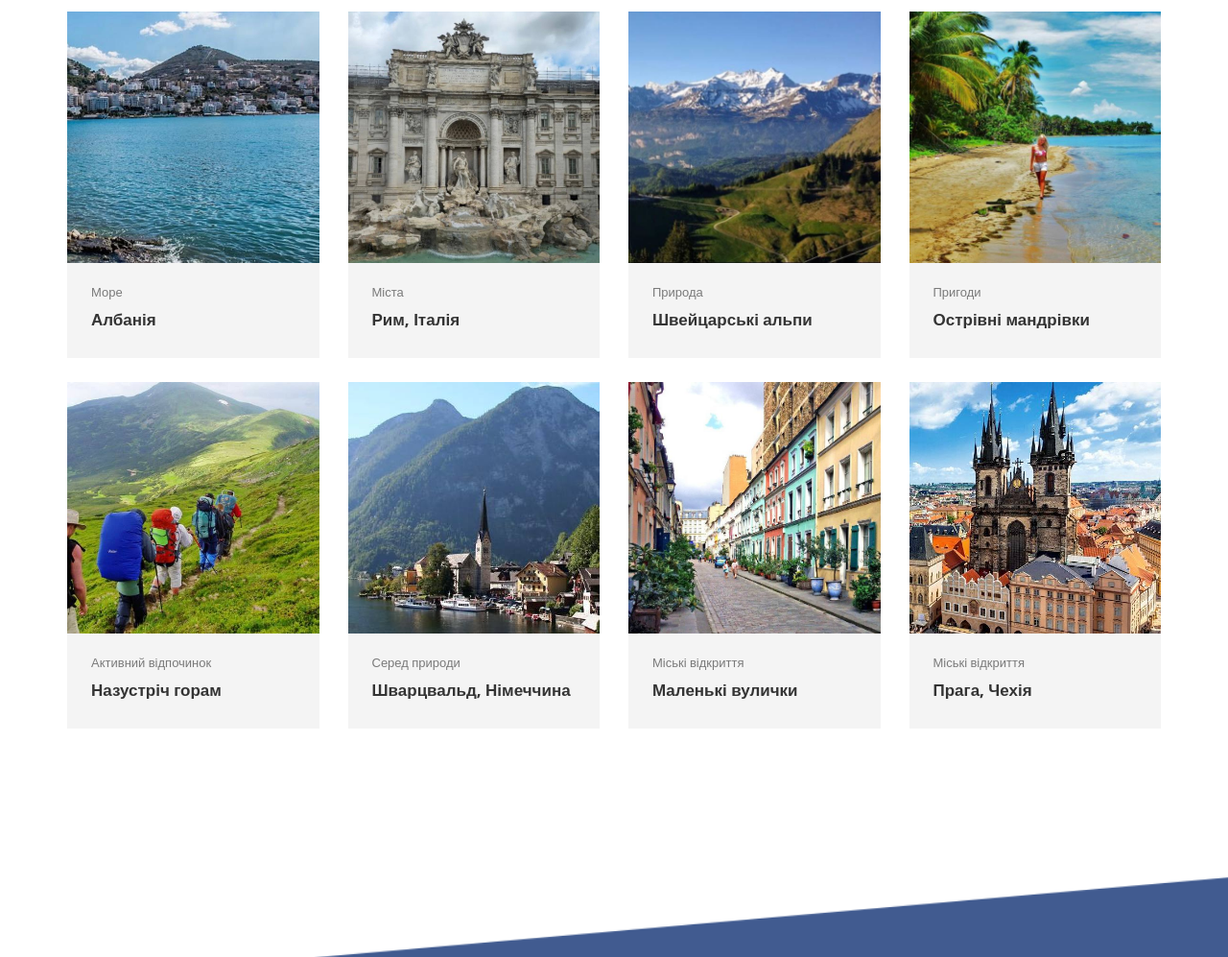
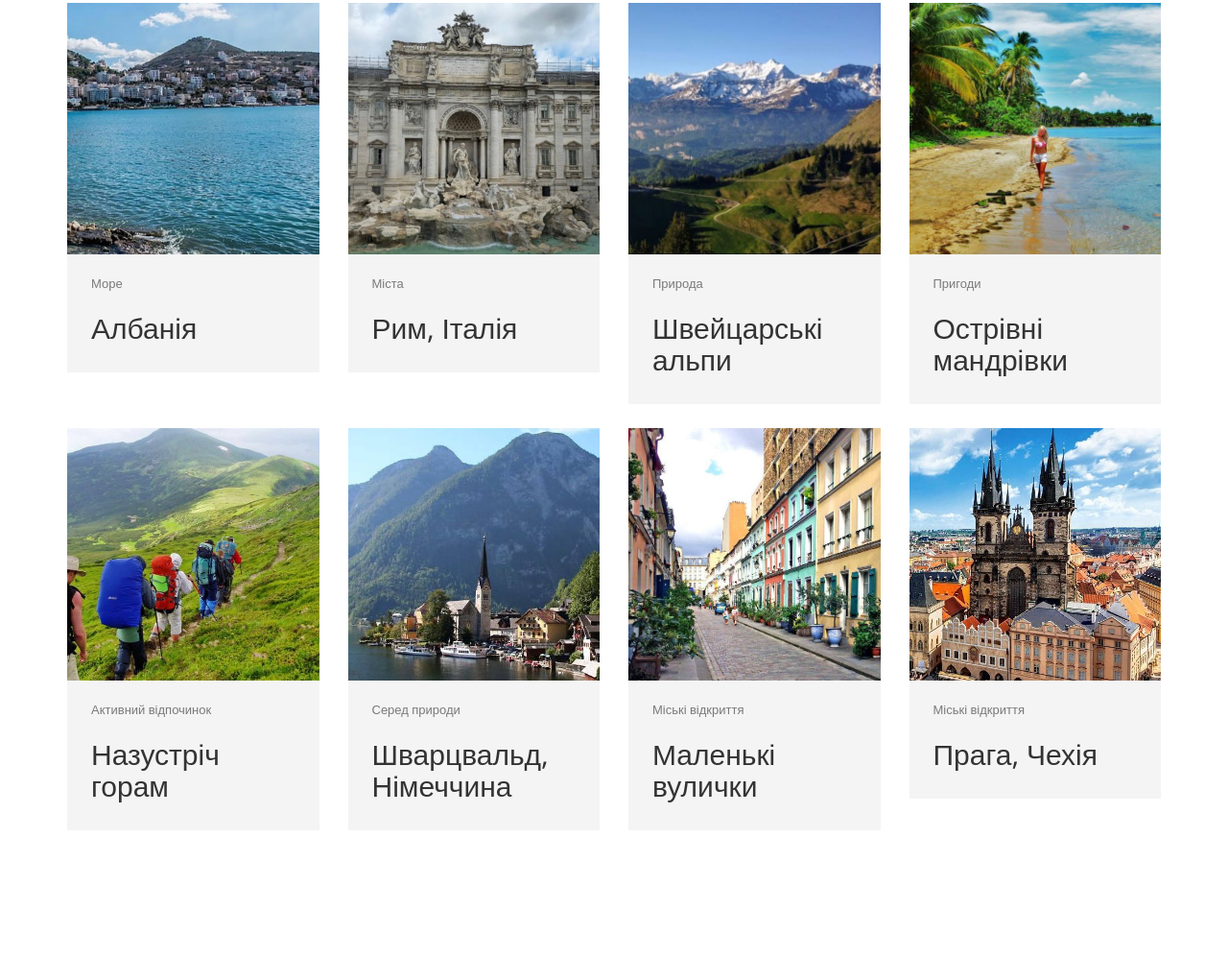
Before and after one commit to SashaV3110/Travel, a plain HTML site: page portfolio-page.html in a window 1280 px wide. Shown: the part 879-1876 px from the top of the page at 96% size. Drawn offline with nearby package versions, Linux system fonts and the light colour scheme.

Commit message:
Update portfolio-page.html

```diff
--- a/portfolio-page.html
+++ b/portfolio-page.html
@@ -51,7 +51,7 @@ http://www.tooplate.com/view/2091-ziggy
             <div class="row">
               <div class="col-md-12">
                 <div class="text-content">
-                  <h2>Світ у кадрі</h2>
+                  <h1>Світ у кадрі</h1>
                   <div class="line-dec"></div>
                   <span>Місця, які надихають вирушит в дорогу</span>
                 </div>
@@ -97,7 +97,7 @@ http://www.tooplate.com/view/2091-ziggy
                               </div>
                               <div class="text">
                                 <span>Море</span>
-                                <h4>Албанія</h4>
+                                <h2>Албанія</h2>
                               </div>
                             </div>
                             <div class="col-md-3 col-sm-6 project-item  mix cities">
@@ -106,7 +106,7 @@ http://www.tooplate.com/view/2091-ziggy
                               </div>
                               <div class="text">
                                 <span>Міста</span>
-                                <h4>Рим, Італія</h4>
+                                <h2>Рим, Італія</h2>
                               </div>
                             </div>
                             <div class="col-md-3 col-sm-6 project-item mix nature">
@@ -115,7 +115,7 @@ http://www.tooplate.com/view/2091-ziggy
                               </div>
                               <div class="text">
                                 <span>Природа</span>
-                                <h4>Швейцарські альпи</h4>
+                                <h2>Швейцарські альпи</h2>
                               </div>
                             </div>
                             <div class="col-md-3 col-sm-6 project-item mix adventures">
@@ -124,7 +124,7 @@ http://www.tooplate.com/view/2091-ziggy
                               </div>
                               <div class="text">
                                 <span>Пригоди</span>
-                                <h4>Острівні мандрівки</h4>
+                                <h2>Острівні мандрівки</h2>
                               </div>
                             </div>
                             <div class="col-md-3 col-sm-6 project-item mix adventures">
@@ -133,7 +133,7 @@ http://www.tooplate.com/view/2091-ziggy
                               </div>
                               <div class="text">
                                 <span>Активний відпочинок</span>
-                                <h4>Назустріч горам</h4>
+                                <h2>Назустріч горам</h2>
                               </div>
                             </div>
                             <div class="col-md-3 col-sm-6 project-item mix nature">
@@ -142,7 +142,7 @@ http://www.tooplate.com/view/2091-ziggy
                               </div>
                               <div class="text">
                                 <span>Серед природи</span>
-                                <h4>Шварцвальд, Німеччина</h4>
+                                <h2>Шварцвальд, Німеччина</h2>
                               </div>
                             </div>
                             <div class="col-md-3 col-sm-6 project-item mix cities">
@@ -151,7 +151,7 @@ http://www.tooplate.com/view/2091-ziggy
                               </div>
                               <div class="text">
                                 <span>Міські відкриття</span>
-                                <h4>Маленькі вулички</h4>
+                                <h2>Маленькі вулички</h2>
                               </div>
                             </div>
                             <div class="col-md-3 col-sm-6 project-item mix cities">
@@ -160,7 +160,7 @@ http://www.tooplate.com/view/2091-ziggy
                               </div>
                               <div class="text">
                                 <span>Міські відкриття</span>
-                                <h4>Прага, Чехія</h4>
+                                <h2>Прага, Чехія</h2>
                               </div>
                             </div>
                         </div>
```
